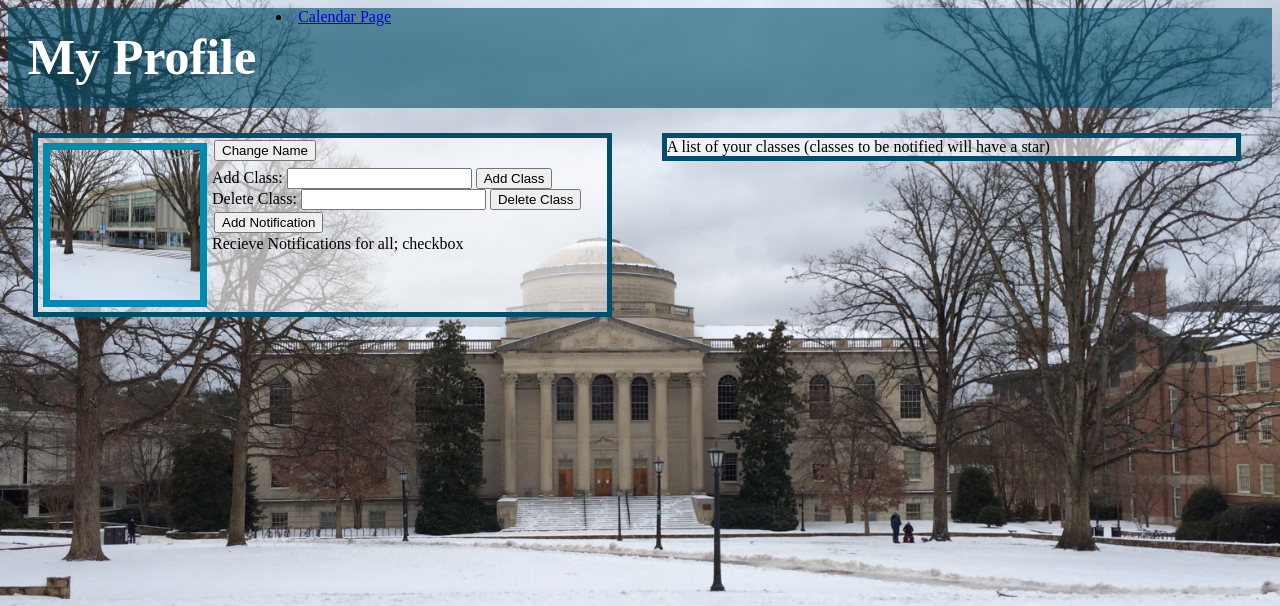
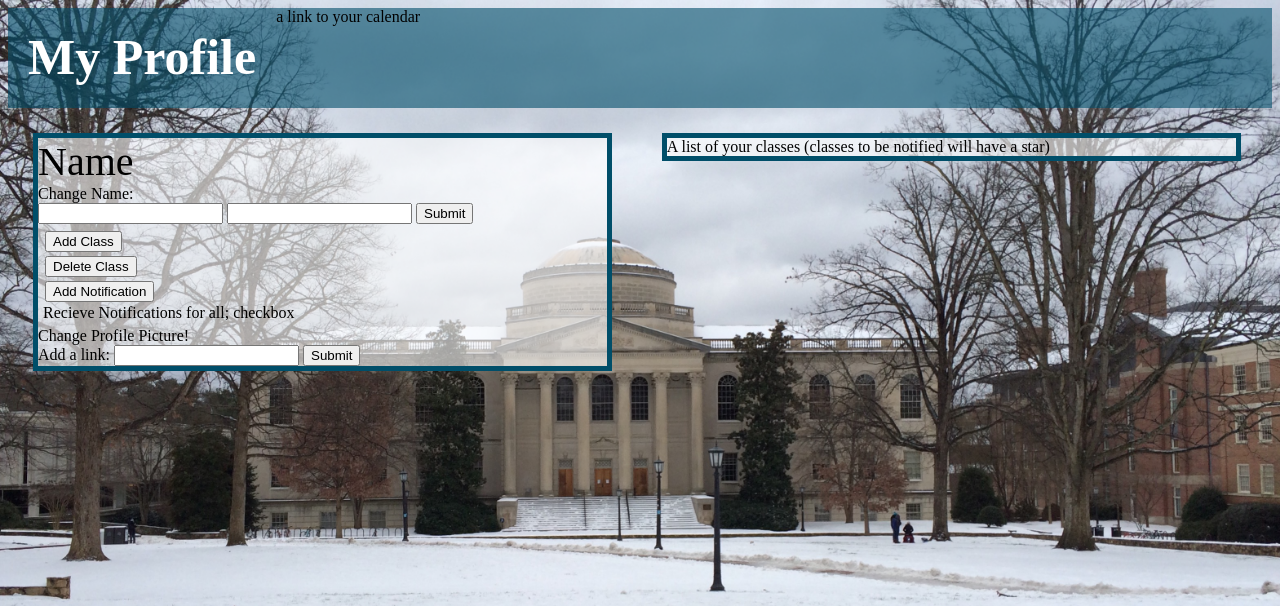
Before and after one commit to Kaluba21/NotifyMe, a PHP site: page /profile.html in a window 1280 px wide. Shown: the top 606 px of the page. Run offline with PHP 8.4, Linux system fonts and the light colour scheme.

Commit message:
Add files via upload
The change name and change profile picture features are now working I think. I added some pictures too that I have been testing it with. Snow2.jpg and Snow4.JPG are used by the code as the original pictures.

```diff
--- a/profile.css
+++ b/profile.css
@@ -1,6 +1,10 @@
 #profileInfo{
 	float: left;
 
+}
+#changeNameForm{
+}
+#changeName{
 }
 
 body{
@@ -66,7 +70,6 @@ button{
 
 #name{
 	font-size:40px;
-	float: right;
 }
 
 #content{
--- a/profile.html
+++ b/profile.html
@@ -17,8 +17,7 @@
 			</div>
 
 			<div id ="calendarLink">
-				<li><a href="https://wwwp.cs.unc.edu/Courses/comp426-f17/users/carriems/finalproj/calendar.html"> Calendar Page</a></li>
-
+				a link to your calendar
 			</div>
 
 		</div>
@@ -28,37 +27,32 @@
 		<div id = "profileInfo" class="contentBox">
 
 			<div id="profilePic">
-				<img src="Snow4.JPG" alt="Profile Picture" height="150px" width="150px" >
+
 			</div>
 
 			<div id="name">
-
+				Name
 			</div>
 
 			<div id="changeName">
-				<button type="button" id="changeNameButton"> Change Name </button>
+				<!-- <button type="button" id="changeNameButton"> Change Name </button> -->
 
-			<!--	<form id="changeNameForm">
-					<input type="text" id="inputName">
+				<form id="changeNameForm">
+					Change Name: <br>
+					<input type="text" name="fname" id="fname">
+					<input type="text" name="lname" id="lname">
 					<input type="submit">
-				</form>			-->
+				</form>
 			</div>
 
 			<div id="actionButtons">
 
-		<div id="addClass">
-				<form id = "NewClass" method = "post">
-				Add Class:  <input type = "text" name = "newClass" value = "">
-				<input type = "submit" value= "Add Class" >
-				</form>
+			<div id="addClass">
+				<button type="button" id="addClassButton"> Add Class </button>
 			</div>
 
-
 			<div id="deleteClass">
-					<form id = "DeleteClass" method = " ">
-				Delete Class:  <input type = "text" name = "delClass" value = "">
-				<input type = "submit" value= "Delete Class" >
-				</form>
+				<button type="button" id ="deleteClassButton"> Delete Class </button>
 			</div>
 
 			<div id="addNotification">
@@ -70,10 +64,19 @@
 			</div>
 
 			</div>
+			<div id="changePic">
+			<form id="changePicForm">
+					Change Profile Picture! <br>
+					Add a link:
+					<input type="text" name="newPic" id="newPic">
+					<input type="submit">
+				</form>
+
+			</div>
 		</div>
 
 		<div id="display" class ="contentBox">
-			<div id="showClasses">
+			<div id="classList">
 				A list of your classes (classes to be notified will have a star)
 			</div>
 		</div>
--- a/profile.js
+++ b/profile.js
@@ -10,6 +10,13 @@ $(document).ready(function (){
 			var u = new UserProfile(user_json);
 			$('#name').empty();
 			$('#name').append(u.f_name + " " + u.l_name);
+			if(user_json.pic == null){
+				$('#profilePic').append("<img src='Snow4.JPG' alt='Profile Picture' height='150px' width='150px' >")
+				console.log('here, pic is null');
+			}else{
+				console.log(user_json.pic);
+				$('#profilePic').append("<img src='"+ u.pic + "' alt='Profile Picture' height='150px' width='150px' >")
+			}
 		},
 		error: function(user_json){
 			alert("Failed to load names");
@@ -20,27 +27,55 @@ $(document).ready(function (){
 
 
 
-	$("form").on('submit', function(e){
-		e.preventDefault();
-		var name = e.target.inputName.value;
-		var nameText = $("<div class='text'> Your Name: " + name.toString() + "</div>");
-		$("#name").empty();
-		$("#name").append(nameText);
-	});
-
 	$("#addClassButton").on('click', function(e){
 
 	});
 
-	$("#changeNameButton").on('click', function(e){
+	$("#changeNameForm").on('submit', function(e){
+		e.preventDefault();
+		var fname = e.target.fname.value;
+		var lname = e.target.lname.value
 
-		var name = prompt("Change Name: ");
-
-		if(name != null){
-			var nameText = $("<div class='text'>" + name + "</div>");
+		if(fname != null && lname != null){
+			var nameText = $("<div class='text'>" + fname + " " + lname+ "</div>");
 			$("#name").empty();
 			$("#name").append(nameText);
 		}
+
+		$.ajax(head + "profile.php" + "/name",
+		{type: "POST",
+		dataType: "json",
+		data: $(this).serialize(),
+		success: function(){
+			alert("Name Changed");
+		},
+		error: function(){
+			alert("Name Failed to Change");
+		}
+	}
+		);
+
+	});
+	$("#changePicForm").on('submit', function(e){
+		e.preventDefault();
+		var newPicture = e.target.newPic.value;
+
+		$.ajax(head + "profile.php" + "/pic",
+		{type: "POST",
+		dataType: "json",
+		data: $(this).serialize(),
+		success: function(){
+			alert("Picture Changed");
+		},
+		error: function(){
+			alert("Picture Failed to Change");
+		}
+	}
+		);
+
+		$('#profilePic').empty();
+
+		$('#profilePic').append("<img src='"+ newPicture + "' alt='Profile Picture' height='150px' width='150px' >")
 
 
 
--- a/user.js
+++ b/user.js
@@ -2,4 +2,12 @@ var UserProfile = function(user_json){
 	this.id =user_json.id;
 	this.f_name = user_json.f_name;
 	this.l_name = user_json.l_name;
+	this.pic = user_json.pic;
+
+	if(this.pic == null){
+		console.log('this.pic is null');
+	}
+	if(user_json.pic == null){
+		console.log('json is null');
+	}
 }
```
Also changed, not shown: profile.php (+24 -0 lines), userORM.php (+43 -3 lines), ProfilePic.JPG (added), profilePic5.JPG (added).
